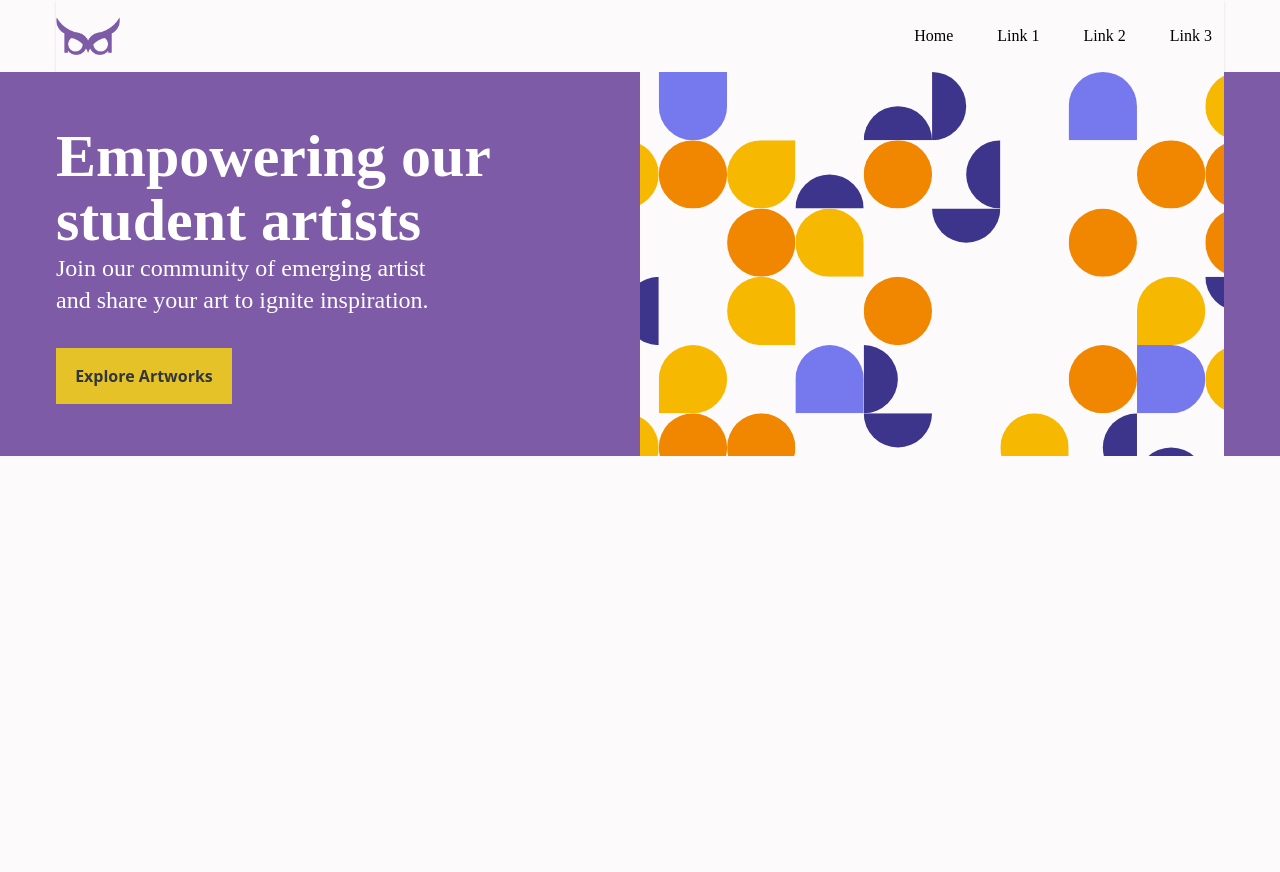
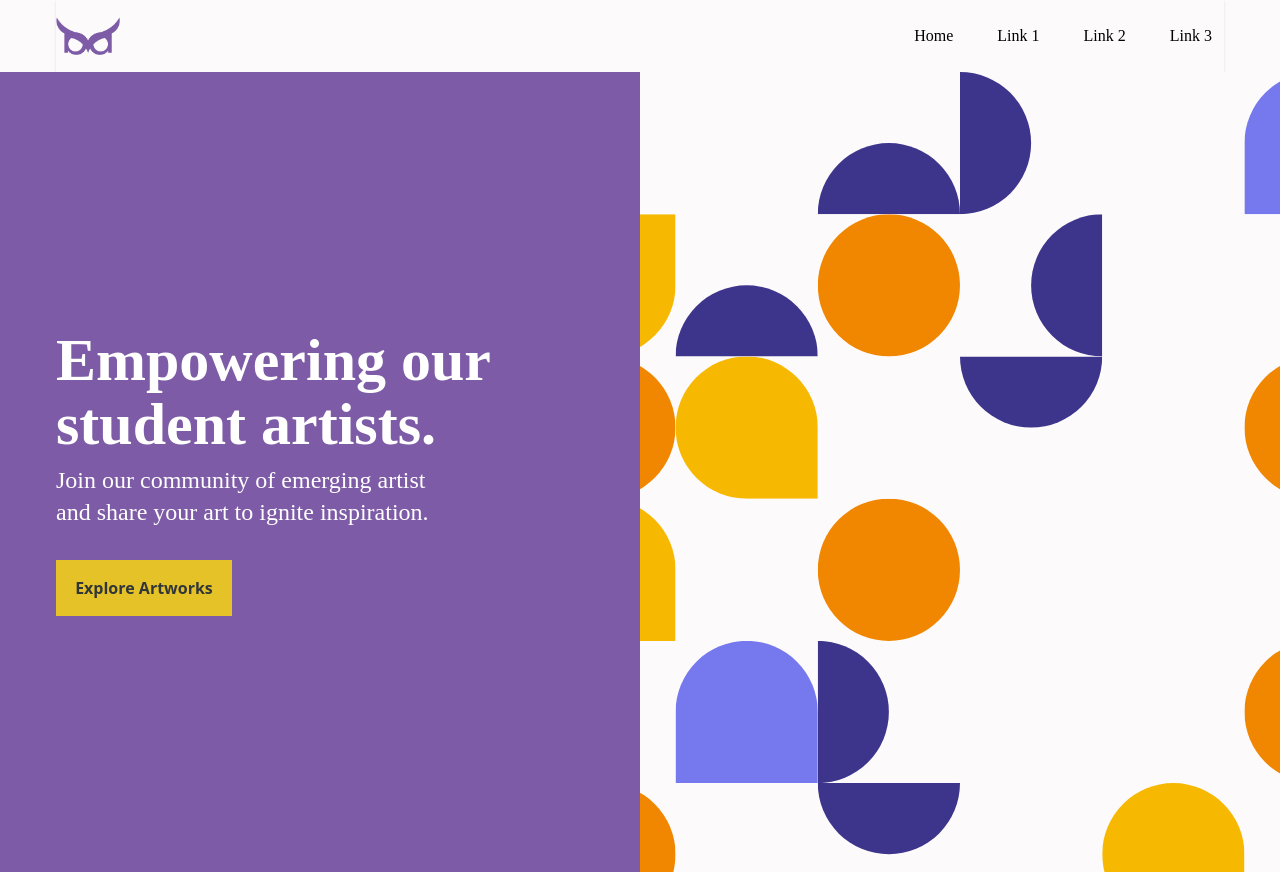
Before and after one commit to AeonFlux022/arthena-landing-page, a Next.js app: page / in a window 1280 px wide. Before the commit the page ends 800 px from the top, so only its background shows below. Built offline with nearby package versions, Linux system fonts and the light colour scheme.

Commit message:
replace hero to dvh

```diff
--- a/src/app/components/Hero.tsx
+++ b/src/app/components/Hero.tsx
@@ -1,11 +1,11 @@
 const Hero = () => {
   return (
     <>
-    <header className="h-96 bg-center bg-cover bg-primary text-white">
-      <section className="flex h-full">
-        <div className="flex flex-col justify-center w-6/12">
-          <h1 className="text-6xl leading-[4rem]">Empowering our student artists</h1>
-          <p className="text-2xl text-balance">Join our community of emerging artist and share your art to ignite inspiration.</p>
+    <header className="h-dvh bg-center bg-cover bg-primary text-white">
+      <section className="flex h-full px-0">
+        <div className="flex flex-col justify-center pl-14 w-6/12">
+          <h1 className="text-6xl leading-[4rem]">Empowering our student artists.</h1>
+          <p className="text-2xl text-balance mt-2">Join our community of emerging artist and share your art to ignite inspiration.</p>
           <button className="bg-secondary text-black font-bold w-44 p-4 mt-8">Explore Artworks</button>
         </div>
         <div className="flex w-6/12 bg-slate-600">
```
